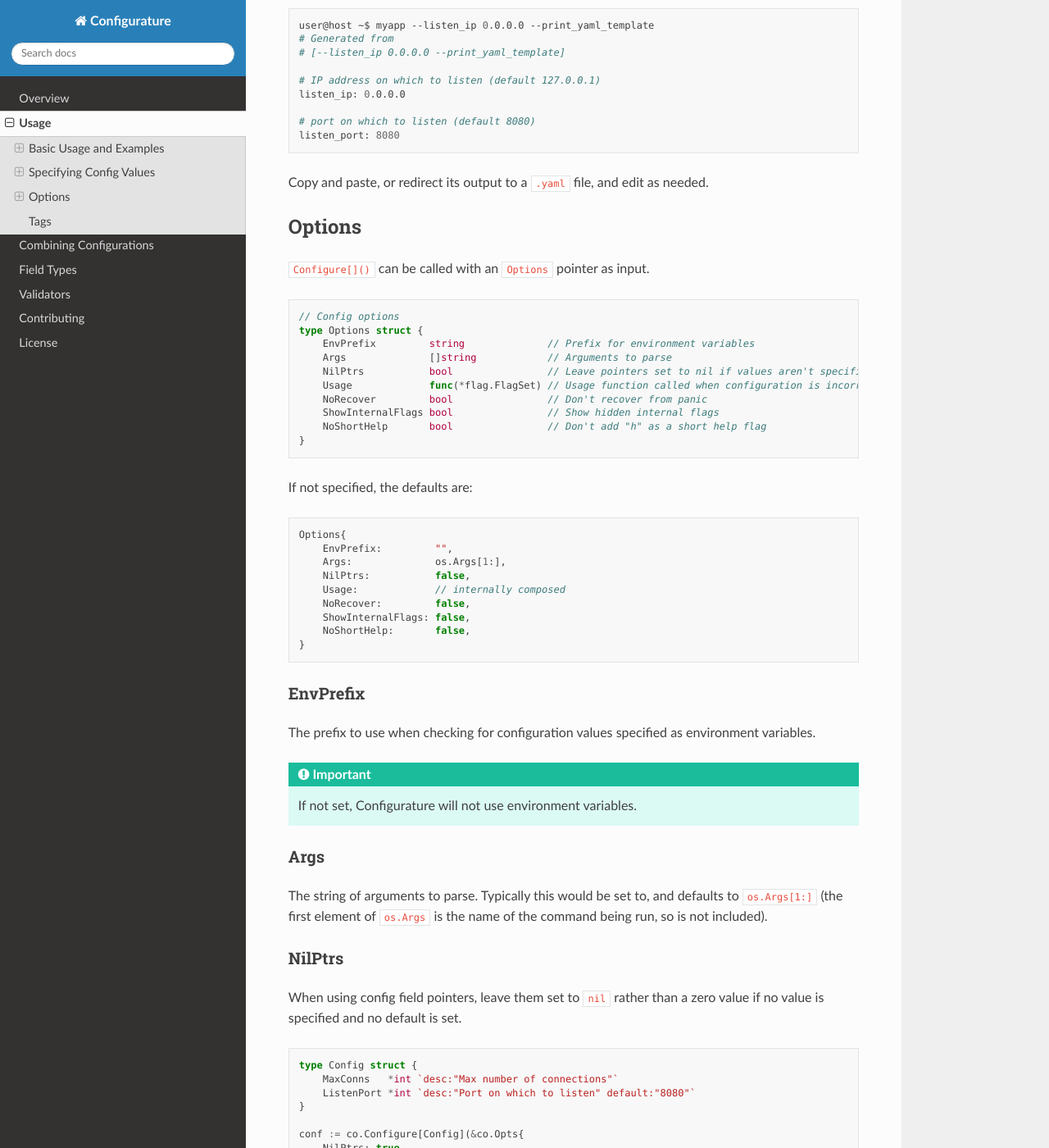
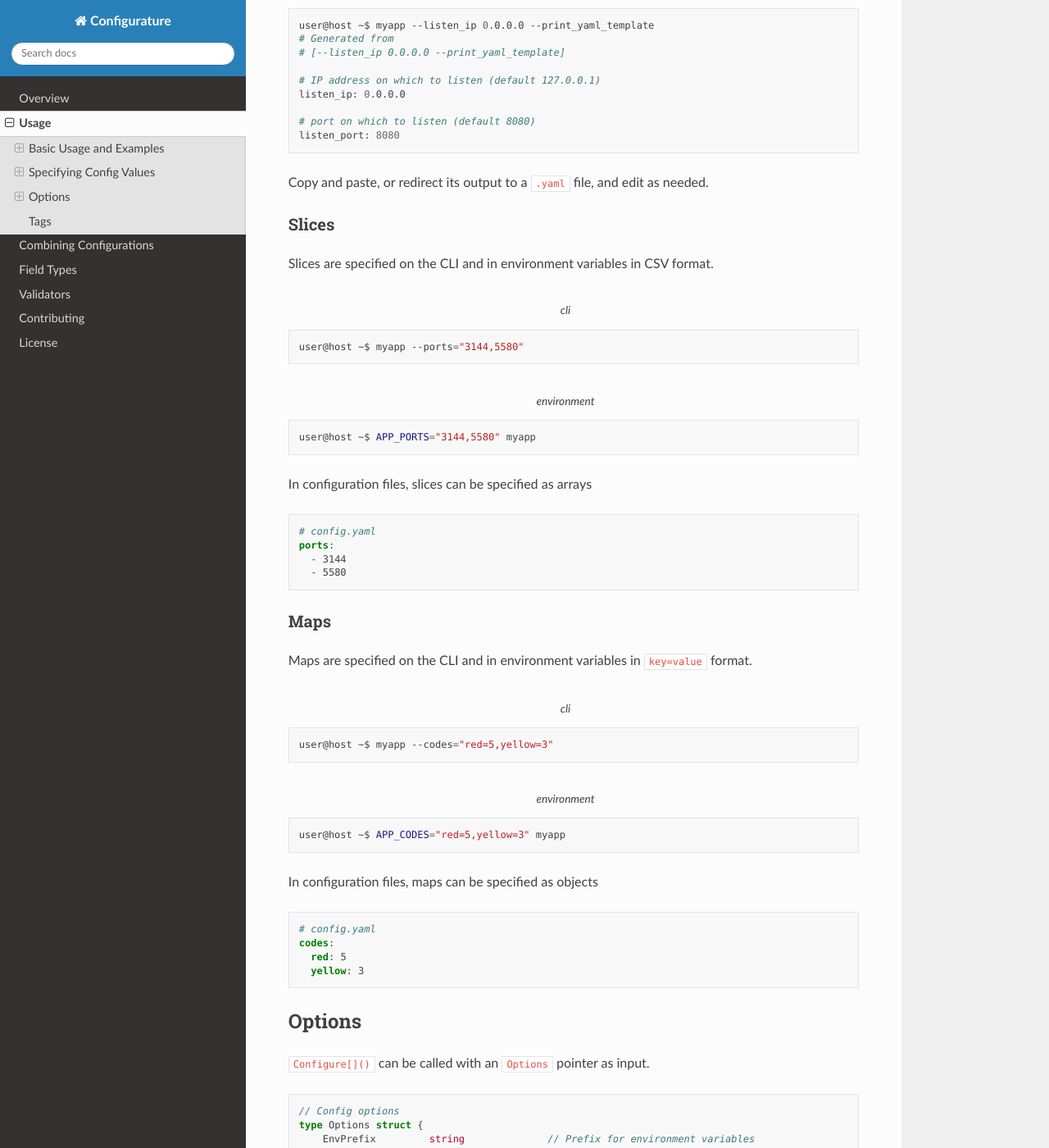
Before and after one commit to imoore76/configurature, a Sphinx documentation site: the page built from docs/usage.rst, in a window 1280 px wide and 1400 px high, scrolled down 3956 px. Shown: the whole window at 82% size. Built offline with Sphinx 7.4.7 and the Read the Docs theme 3.1.0, drawn with Linux system fonts in a browser that asks for light colours; the version number could not be read and is left out.

Commit message:
Add slice and map usage examples

```diff
--- a/docs/usage.rst
+++ b/docs/usage.rst
@@ -228,6 +228,53 @@
 Copy and paste, or redirect its output to a ``.yaml`` file,
 and edit as needed.
 
+Slices
+--------------
+
+Slices are specified on the CLI and in environment variables in CSV format.
+
+.. code-block:: shell
+    :caption: cli
+
+    user@host ~$ myapp --ports="3144,5580"
+
+.. code-block:: shell
+    :caption: environment
+
+    user@host ~$ APP_PORTS="3144,5580" myapp
+
+In configuration files, slices can be specified as arrays
+
+.. code-block:: yaml
+
+    # config.yaml
+    ports:
+      - 3144
+      - 5580
+
+Maps
+---------------
+Maps are specified on the CLI and in environment variables in ``key=value`` format.
+
+.. code-block:: shell
+    :caption: cli
+
+    user@host ~$ myapp --codes="red=5,yellow=3"
+
+.. code-block:: shell
+    :caption: environment
+
+    user@host ~$ APP_CODES="red=5,yellow=3" myapp
+
+In configuration files, maps can be specified as objects
+
+.. code-block:: yaml
+
+    # config.yaml
+    codes:
+      red: 5
+      yellow: 3
+
 Options
 =======================
 ``Configure[]()`` can be called with an ``Options`` pointer as input.
@@ -277,7 +324,6 @@
 The string of arguments to parse. Typically this would be set to,
 and defaults to ``os.Args[1:]`` (the first element of ``os.Args``
 is the name of the command being run, so is not included).
-
 
 NilPtrs
 -----------------------
```
